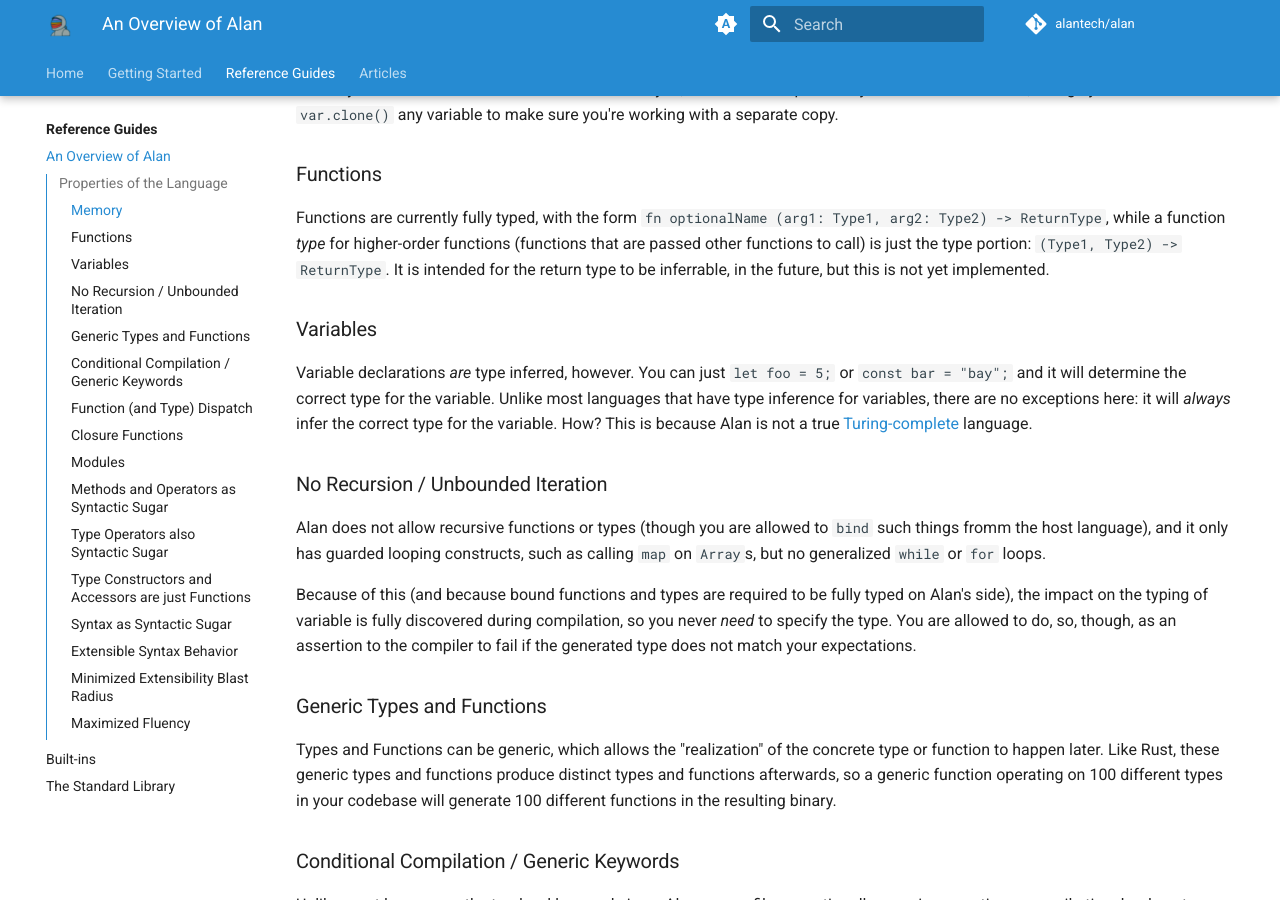
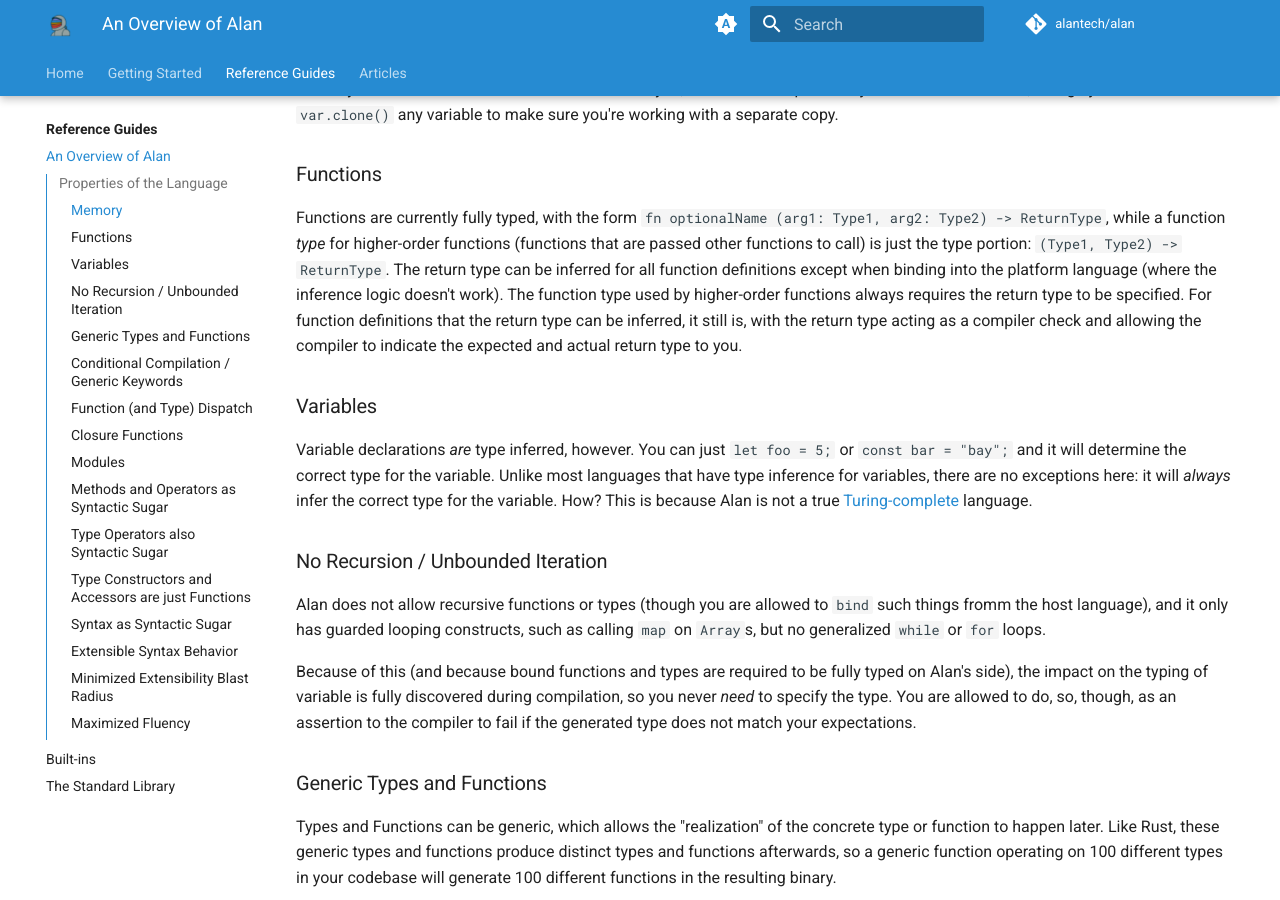
Before and after one commit to alantech/alanlang-docs, an MkDocs documentation site: the page built from docs/overview.md, in a window 1280 px wide and 900 px high, scrolled down 474 px. Built offline with MkDocs 1.6.1 and Material for MkDocs 9.7.7, drawn with Linux system fonts in a browser that asks for light colours; plug-ins that fetch from the network failed and are left out; comment, search, counter and statistics services are not loaded.

Commit message:
Update the overview doc for functions, noting how return type inference works

```diff
--- a/docs/overview.md
+++ b/docs/overview.md
@@ -12,7 +12,7 @@
 
 ### Functions
 
-Functions are currently fully typed, with the form `fn optionalName (arg1: Type1, arg2: Type2) -> ReturnType`, while a function *type* for higher-order functions (functions that are passed other functions to call) is just the type portion: `(Type1, Type2) -> ReturnType`. It is intended for the return type to be inferrable, in the future, but this is not yet implemented.
+Functions are currently fully typed, with the form `fn optionalName (arg1: Type1, arg2: Type2) -> ReturnType`, while a function *type* for higher-order functions (functions that are passed other functions to call) is just the type portion: `(Type1, Type2) -> ReturnType`. The return type can be inferred for all function definitions except when binding into the platform language (where the inference logic doesn't work). The function type used by higher-order functions always requires the return type to be specified. For function definitions that the return type can be inferred, it still is, with the return type acting as a compiler check and allowing the compiler to indicate the expected and actual return type to you.
 
 ### Variables
 
```
